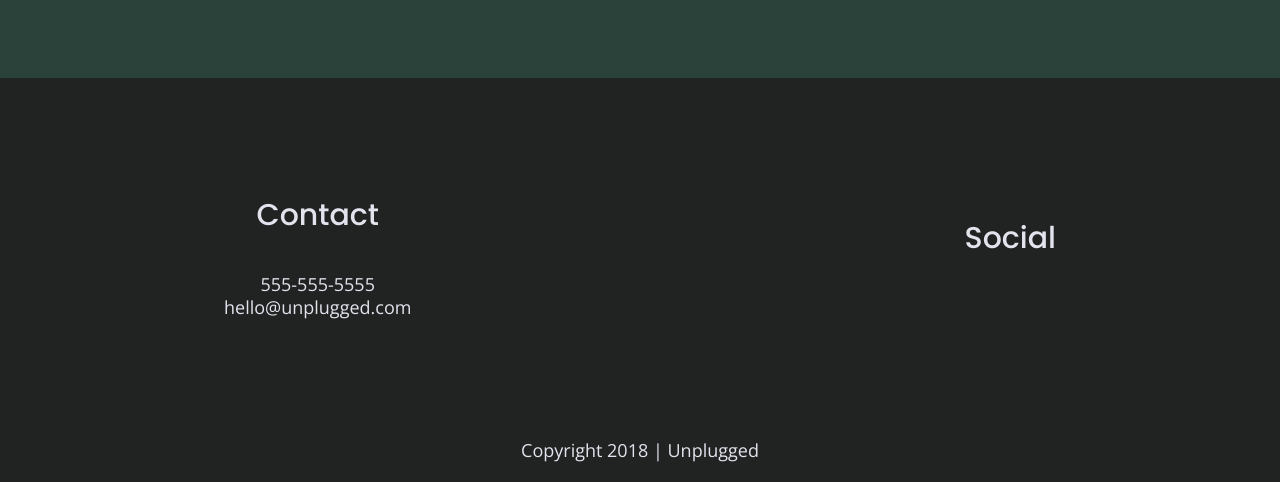
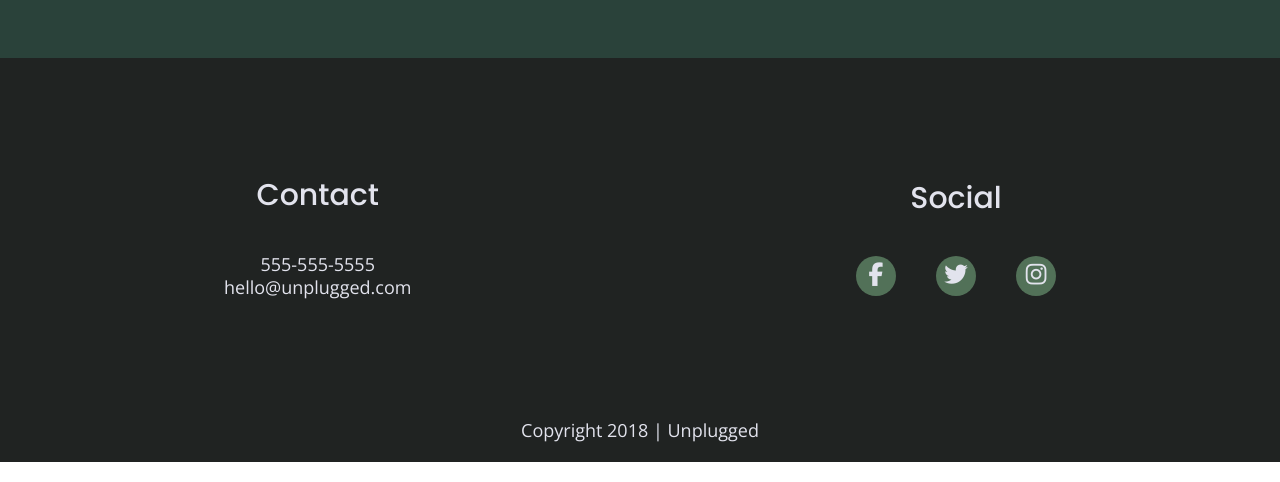
Before and after one commit to rachelc3/unplugged-retreat, a website built with Parcel: page index.html in a window 1280 px wide. Shown: the part 2505-2987 px from the top of the page. Built offline with nearby package versions, Linux system fonts and the light colour scheme.

Commit message:
Added other icons needed on the site

```diff
--- a/css/main.css
+++ b/css/main.css
@@ -240,9 +240,17 @@
   }
 
   footer .social-icons p {
+    background-color: #527158;
+    border-radius: 50%;
+    width: 40px;
+    height: 40px;
     display: flex;
     justify-content: center;
     align-items: center;
+  }
+
+  footer .social-icons p i {
+    font-size: 1.3125em;
   }
 
   footer .copyright {
@@ -432,6 +440,10 @@
     margin-bottom: 50px;
   }
 
+  .faq-content {
+    margin-bottom: 50px;
+  }
+
   .faq-content h4 {
     line-height: 1.333;
   }
@@ -614,6 +626,10 @@
       width: 62%;
     }
 
+    .features i {
+      margin-bottom: 30px;
+    }
+
     /* Reviews */
     .reviews article {
       display: flex;
@@ -659,6 +675,11 @@
         line-height: 1.285;
     }
 
+    footer .social-icons {
+      width: 12.5em;
+      justify-content: space-between;
+    }
+
     footer .copyright {
       width: 100%;
     }
@@ -676,6 +697,10 @@
 
     .mission-content p {
       width: 45%;
+    }
+
+    .map figure {
+      padding-bottom: 45.5%;
     }
 
     .contact-section .content-wrapper h2 {
@@ -761,7 +786,6 @@
 
     /* Features */
 
-
     .features h2 {
       width: 90%;
     }
@@ -771,6 +795,7 @@
     }
 
     /* Reviews */
+
     .reviews article div {
       width: 42%;
     }
@@ -786,6 +811,9 @@
     /* ==========================================================================
     About Page
     ========================================================================== */
+    .map figure {
+      padding-bottom: 37.5%;
+    }
 
     .mission h2,
     .contact-section .content-wrapper h2 {
--- a/index.html
+++ b/index.html
@@ -159,13 +159,13 @@
           <h4>Social</h4>
           <div class="social-icons">
             <p>
-              <a href="https://www.facebook.com/Skillcrush/" target="_blank"></a>
+              <a href="https://www.facebook.com/Skillcrush/" target="_blank"><i class="fab fa-facebook-f"></i></a>
             </p>
             <p>
-              <a href="https://twitter.com/Skillcrush" target="_blank"></a>
+              <a href="https://twitter.com/Skillcrush" target="_blank"><i class="fab fa-twitter"></i></a>
             </p>
             <p>
-              <a href="https://www.instagram.com/skillcrush/" target="_blank"></a>
+              <a href="https://www.instagram.com/skillcrush/" target="_blank"><i class="fab fa-instagram"></i></a>
             </p>
           </div>
         </div>
```
Also changed, not shown: about/index.html (+3 -3 lines), faq/index.html (+3 -3 lines).
